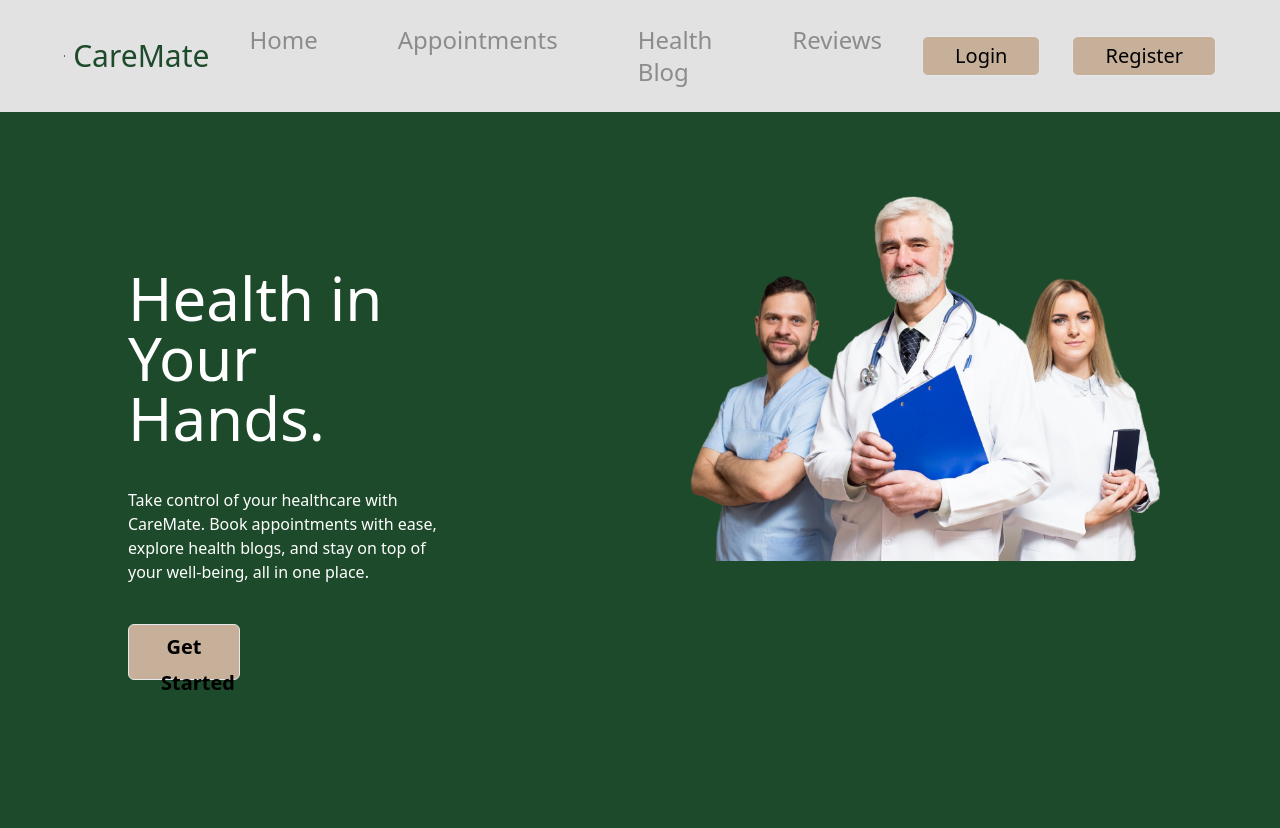
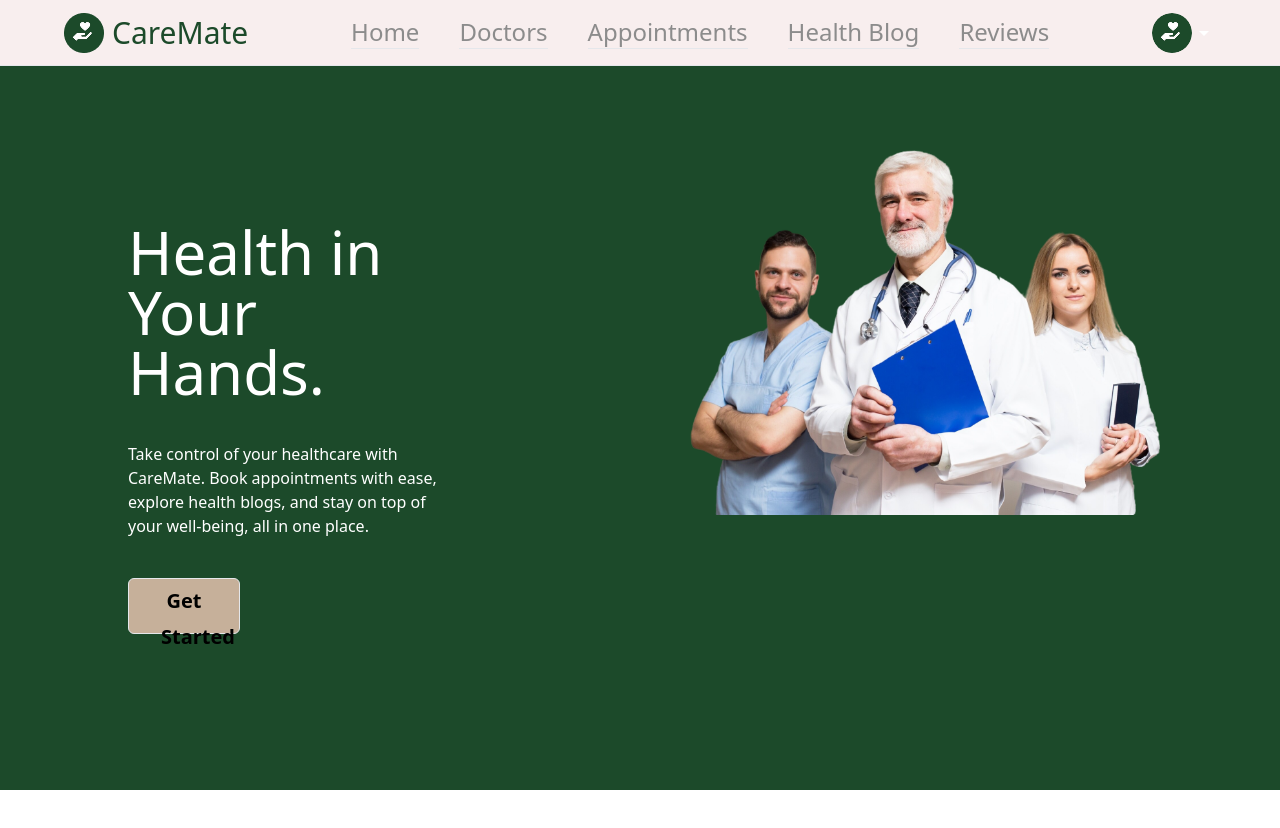
Before and after one commit to jim2107054/CareMate, a React (Vite) app in the folder Frontend/: page / in a window 1280 px wide. Shown: the top 828 px of the page. After the commit the page ends 800 px from the top, so only its background shows below. Built offline with nearby package versions, Linux system fonts and the light colour scheme.

Commit message:
navigation done

```diff
--- a/Frontend/package.json
+++ b/Frontend/package.json
@@ -17,6 +17,7 @@
     "axios": "^1.9.0",
     "react": "^19.0.0",
     "react-dom": "^19.0.0",
+    "react-icons": "^5.5.0",
     "react-router-dom": "^7.5.3"
   },
   "devDependencies": {
--- a/Frontend/src/App.jsx
+++ b/Frontend/src/App.jsx
@@ -10,6 +10,7 @@ import MyAppointment from './pages/MyAppointment';
 import MyProfile from './pages/MyProfile';
 import Reviews from './pages/Reviews';
 import Doctors from './pages/Doctors';
+import HealthBlog from './pages/HealthBlog';
 
 const App = () => {
   return (
@@ -24,6 +25,7 @@ const App = () => {
       <Route path='/my-profile' element={<MyProfile/>}/>
       <Route path='/reviews' element={<Reviews/>}/>
       <Route path='/doctors' element={<Doctors/>}/>
+      <Route path='/blog' element={<HealthBlog/>}/>
     </Routes>
     </>
   )
--- a/Frontend/src/components/Header.jsx
+++ b/Frontend/src/components/Header.jsx
@@ -1,33 +1,80 @@
-import React from 'react'
-import logo from '/src/assets/CareMate.png'
-import { useNavigate } from 'react-router-dom'
+import React, { useState } from "react";
+import logo from "/src/assets/CareMate.png";
+import { NavLink, useNavigate } from "react-router-dom";
+import profile_pic from '../assets/CareMate.png'
+import { MdOutlineArrowDropDown } from "react-icons/md";
+
 
 const Header = () => {
+  const navigate = useNavigate();
 
-        const navigate = useNavigate();
+  const [token, setToken] = useState(true);
+  const haldleLogOut = () => {
+        setToken(!token)
+        navigate('/login')
+  }
   return (
     <section>
-            <header className="bg-[#d8d7d7b7] text-white px-16 py-4 flex justify-between items-center">
+      <header className="bg-[#f8eeee] text-white border-b px-16 py-2 flex justify-between items-center top-0 z-50 shadow w-full">
         <div className="logo flex items-center gap-2">
-                            <a onClick={()=>navigate('/home')} className="cursor-pointer"><img src={logo}></img></a>
-                            <a onClick={()=>navigate('/home')} className="cursor-pointer"><h2 className='text-3xl text-primaryText'>CareMate</h2></a>
-
+          <a onClick={() => navigate("/home")} className="cursor-pointer">
+            <img src={logo}></img>
+          </a>
+          <a onClick={() => navigate("/home")} className="cursor-pointer">
+            <h2 className="text-3xl text-primaryText">CareMate</h2>
+          </a>
         </div>
         <div className="px-10 py-2">
-                            <nav className='flex gap-20 text-2xl text-navText '>
-                                    <a className='navItem' href='#'>Home</a>
-                                    <a className='navItem' href='#'>Appointments</a>
-                                    <a className='navItem' href='#'>Health Blog</a>
-                                    <a className='navItem' href='#'>Reviews</a>
-                            </nav>
+          <ul className="flex gap-10 text-2xl text-navText">
+            <NavLink to="/home">
+              <li>Home</li>
+              <hr />
+            </NavLink>
+            <NavLink to="/doctors">
+              <li>Doctors</li>
+              <hr />
+            </NavLink>
+            <NavLink to="/appointment">
+              <li>Appointments</li>
+              <hr />
+            </NavLink>
+            <NavLink to="/blog">
+              <li>Health Blog</li>
+              <hr />
+            </NavLink>
+            <NavLink to="/reviews">
+              <li>Reviews</li>
+              <hr />
+            </NavLink>
+          </ul>
         </div>
-                    <div className="flex gap-8">
-                    <button onClick={()=>navigate('/login')} className='login-btn'>Login</button>
-                    <button onClick={()=>navigate('/signup')} className='login-btn'>Register</button>
+        <div className="flex items-center gap-8">
+          {token ? (
+            <div className="flex items-center cursor-pointer group relative">
+                <img src={profile_pic} alt="Profile" className="w-10 rounded-full" />
+                <MdOutlineArrowDropDown className="w-6 text-5xl"/>
+                <div className="absolute top-0 right-0 pt-14 text-base text-gray-800 z-20 group-hover:block hidden">
+                        <div className="bg-stone-300 min-w-48 rounded flex flex-col gap-2 p-4">
+                                <p onClick={()=>navigate('/my-profile')} className="hover:text-black cursor-pointer">My Profile</p>
+                                <p onClick={()=>navigate('/my-appointment')} className="hover:text-black cursor-pointer">My Appointment</p>
+                                <p onClick={()=>haldleLogOut()} className="hover:text-black cursor-pointer">Logout</p>
+                        </div>
+                </div>
+            </div>
+          ) : (
+            <>
+              <button onClick={() => navigate("/login")} className="login-btn">
+                Login
+              </button>
+              <button onClick={() => navigate("/signup")} className="login-btn">
+                Register
+              </button>
+            </>
+          )}
         </div>
       </header>
     </section>
-)
-}
+  );
+};
 
-export default Header
+export default Header;
--- a/Frontend/src/pages/Appointments.jsx
+++ b/Frontend/src/pages/Appointments.jsx
@@ -1,8 +1,9 @@
 import React from 'react'
+import MainLayout from '../components/MainLayout'
 
 const Appointments = () => {
   return (
-    <div>Appointments</div>
+    <MainLayout>Appointments</MainLayout>
   )
 }
 
--- a/Frontend/src/pages/Doctors.jsx
+++ b/Frontend/src/pages/Doctors.jsx
@@ -1,8 +1,9 @@
 import React from 'react'
+import MainLayout from '../components/MainLayout'
 
 const Doctors = () => {
   return (
-    <div>Doctors</div>
+    <MainLayout>Doctors</MainLayout>
   )
 }
 
--- a/Frontend/src/pages/HealthBlog.jsx
+++ b/Frontend/src/pages/HealthBlog.jsx
@@ -1,8 +1,9 @@
 import React from 'react'
+import MainLayout from '../components/MainLayout'
 
 const HealthBlog = () => {
   return (
-    <div>HealthBlog</div>
+    <MainLayout>HealthBlog</MainLayout>
   )
 }
 
--- a/Frontend/src/pages/Home.jsx
+++ b/Frontend/src/pages/Home.jsx
@@ -1,8 +1,9 @@
 import React from 'react'
+import MainLayout from '../components/MainLayout'
 
 const Home = () => {
   return (
-    <div>Home</div>
+    <MainLayout>Home</MainLayout>
   )
 }
 
--- a/Frontend/src/pages/MyAppointment.jsx
+++ b/Frontend/src/pages/MyAppointment.jsx
@@ -1,8 +1,9 @@
 import React from 'react'
+import MainLayout from '../components/MainLayout'
 
 const MyAppointment = () => {
   return (
-    <div>MyAppointment</div>
+    <MainLayout>MyAppointment</MainLayout>
   )
 }
 
--- a/Frontend/src/pages/MyProfile.jsx
+++ b/Frontend/src/pages/MyProfile.jsx
@@ -1,8 +1,11 @@
 import React from 'react'
+import MainLayout from '../components/MainLayout'
 
 const MyProfile = () => {
   return (
-    <div>MyProfile</div>
+    <MainLayout>
+      wellcome to my profile
+    </MainLayout>
   )
 }
 
--- a/Frontend/src/pages/Reviews.jsx
+++ b/Frontend/src/pages/Reviews.jsx
@@ -1,8 +1,11 @@
 import React from 'react'
+import MainLayout from '../components/MainLayout'
 
 const Reviews = () => {
   return (
-    <div>Reviews</div>
+    <MainLayout>
+      GIve Reviews
+    </MainLayout>
   )
 }
 
--- a/Frontend/src/pages/SignUp.jsx
+++ b/Frontend/src/pages/SignUp.jsx
@@ -16,7 +16,7 @@ const SignUp = () => {
 
   return (
     <MainLayout>
-      <div className='bg-SignInUP bg-cover h-[89vh] flex justify-center items-center'>
+      <div className='bg-SignInUP bg-cover w-full h-[89vh] flex justify-center items-center'>
         <div className="bg-[#9996968a] backdrop-blur-md w-1/3 h-fit rounded-xl flex flex-col px-10 py-6">
           <h1 className='text-3xl text-[#000000] font-semibold font-sans mb-2'>Sign Up</h1>
           <p className="text-lightBlack text-xl mb-5">Already a member?<a onClick={()=>navigate('/login')} className='text-primaryText ml-4 cursor-pointer' href='#'>Login</a></p>
```
Also changed, not shown: 1 other file (tests, documents, lock files or other folders). Lines whose indentation alone changed are shown as unchanged.
